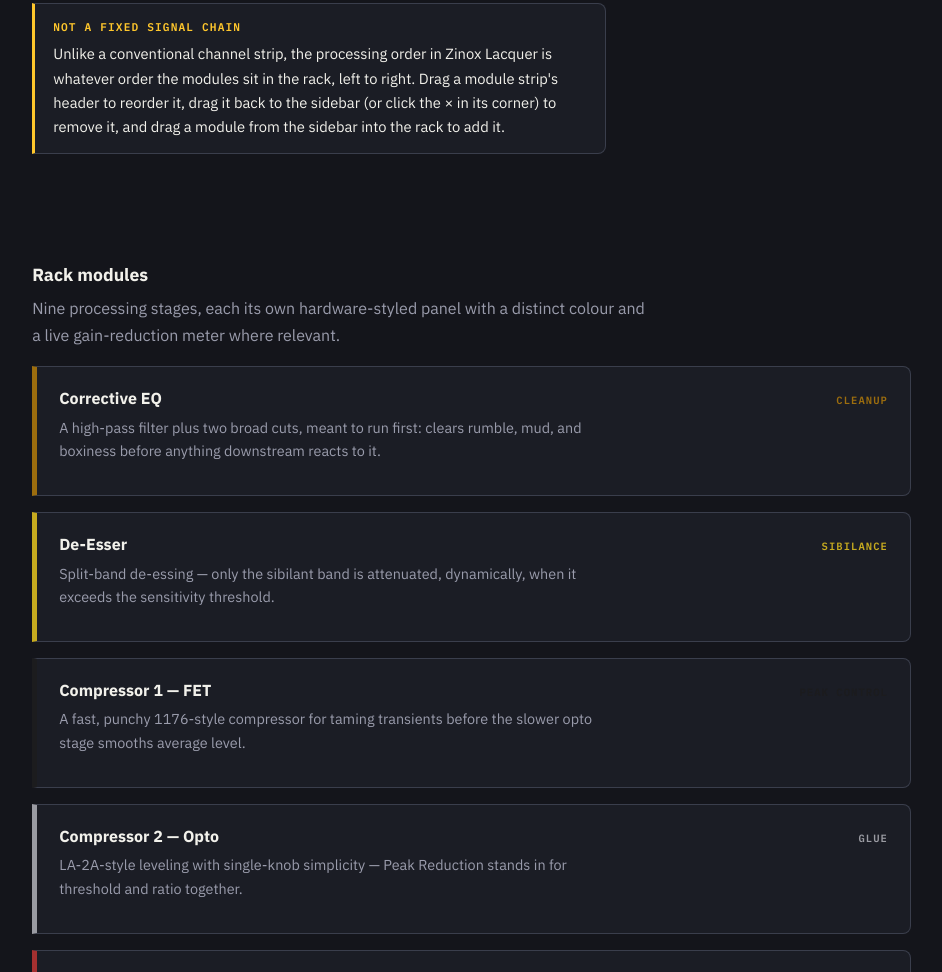
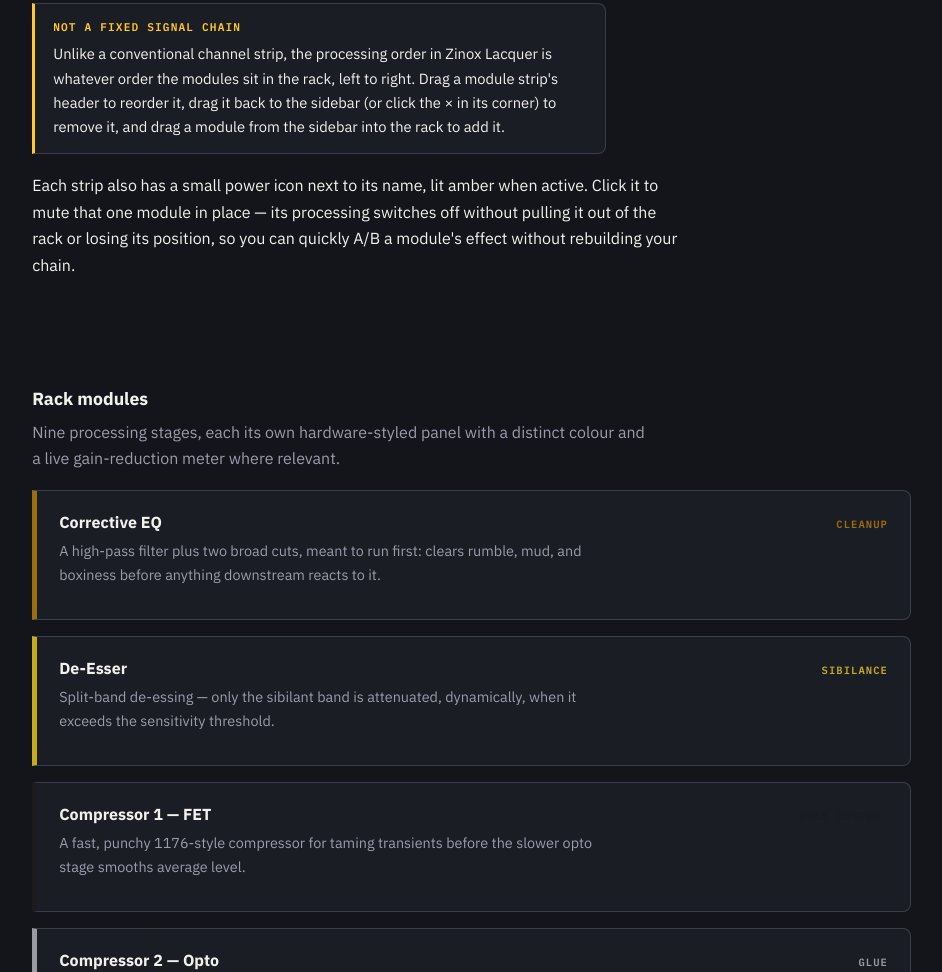
Before and after one commit to dabelinfotech/zinox-audio, a website: page website/zinox-lacquer.html in a window 1280 px wide. Shown: the part 5750-6722 px from the top of the page, without its empty margins (309-1251 px from the left). Drawn offline with Linux system fonts and the light colour scheme; a web font is replaced by a local one.

Commit message:
Document the per-module mute toggle in the marketplace manual

```diff
--- a/website/zinox-lacquer.html
+++ b/website/zinox-lacquer.html
@@ -294,6 +294,7 @@
         <li><h4>Import / Export bar (Standalone only)</h4><p>A file-processing bar across the top — absent when Zinox Lacquer is loaded as a plugin inside a DAW, since the DAW already handles import and export.</p></li>
       </ul>
       <div class="note"><strong>Not a fixed signal chain</strong>Unlike a conventional channel strip, the processing order in Zinox Lacquer is whatever order the modules sit in the rack, left to right. Drag a module strip's header to reorder it, drag it back to the sidebar (or click the <span class="mono">&times;</span> in its corner) to remove it, and drag a module from the sidebar into the rack to add it.</div>
+      <p>Each strip also has a small power icon next to its name, lit amber when active. Click it to mute that one module in place — its processing switches off without pulling it out of the rack or losing its position, so you can quickly A/B a module's effect without rebuilding your chain.</p>
     </section>
 
     <section id="modules">
```
